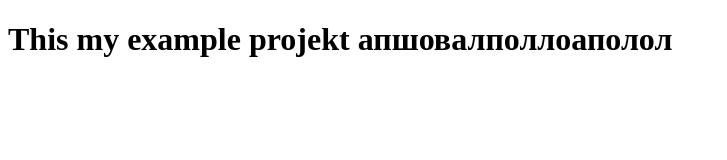
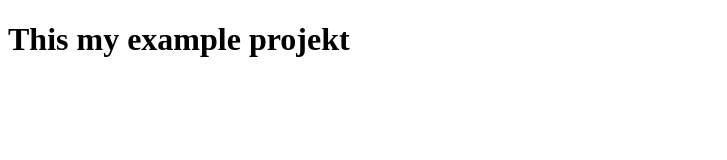
Before and after one commit to liahychka/my-first-project, a plain HTML site: page index.html in a window 1280 px wide. Shown: the whole page, without its empty margins (0-727 px from the left). Drawn offline with Linux system fonts and the light colour scheme.

Commit message:
Update index.html

```diff
--- a/index.html
+++ b/index.html
@@ -6,6 +6,6 @@
     <title>Document</title>
 </head>
 <body>
-    <h1>This my example projekt апшовалполлоаполол</h1>
+    <h1>This my example projekt</h1>
 </body>
 </html>
```
